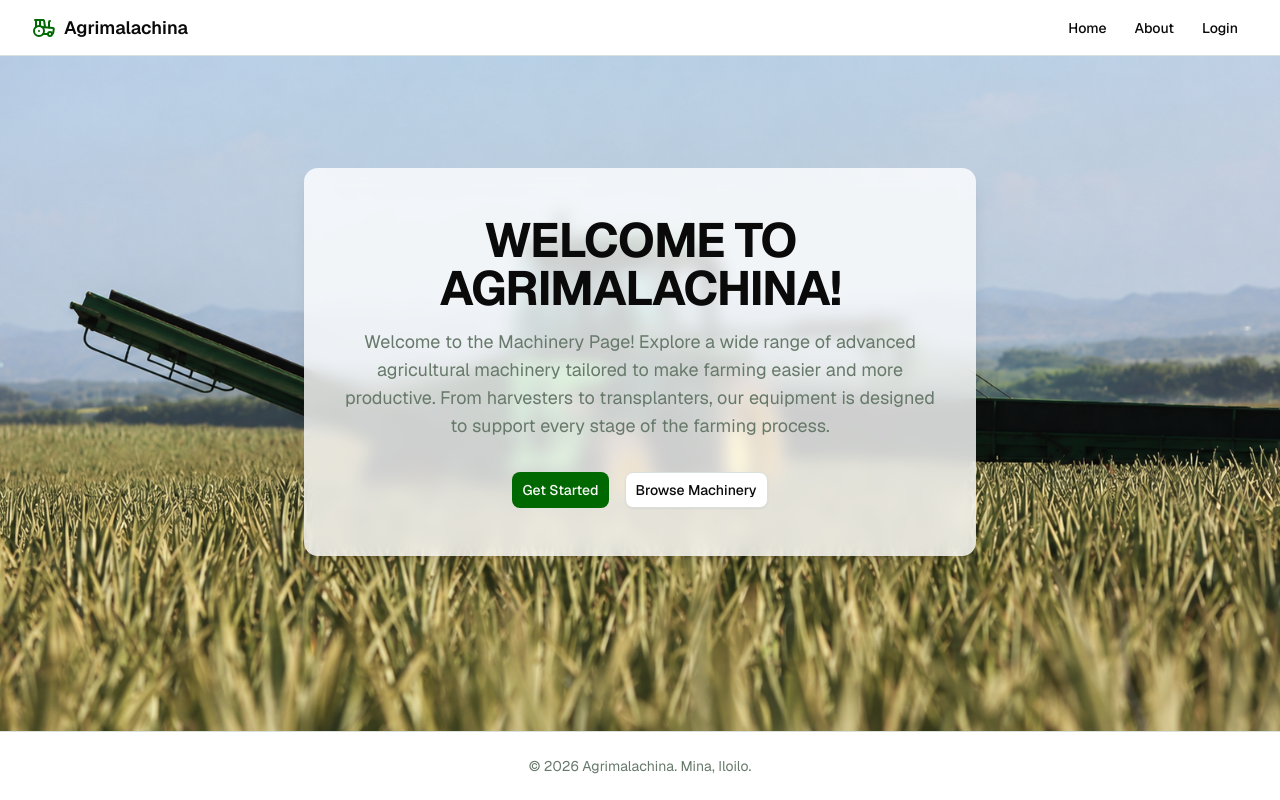
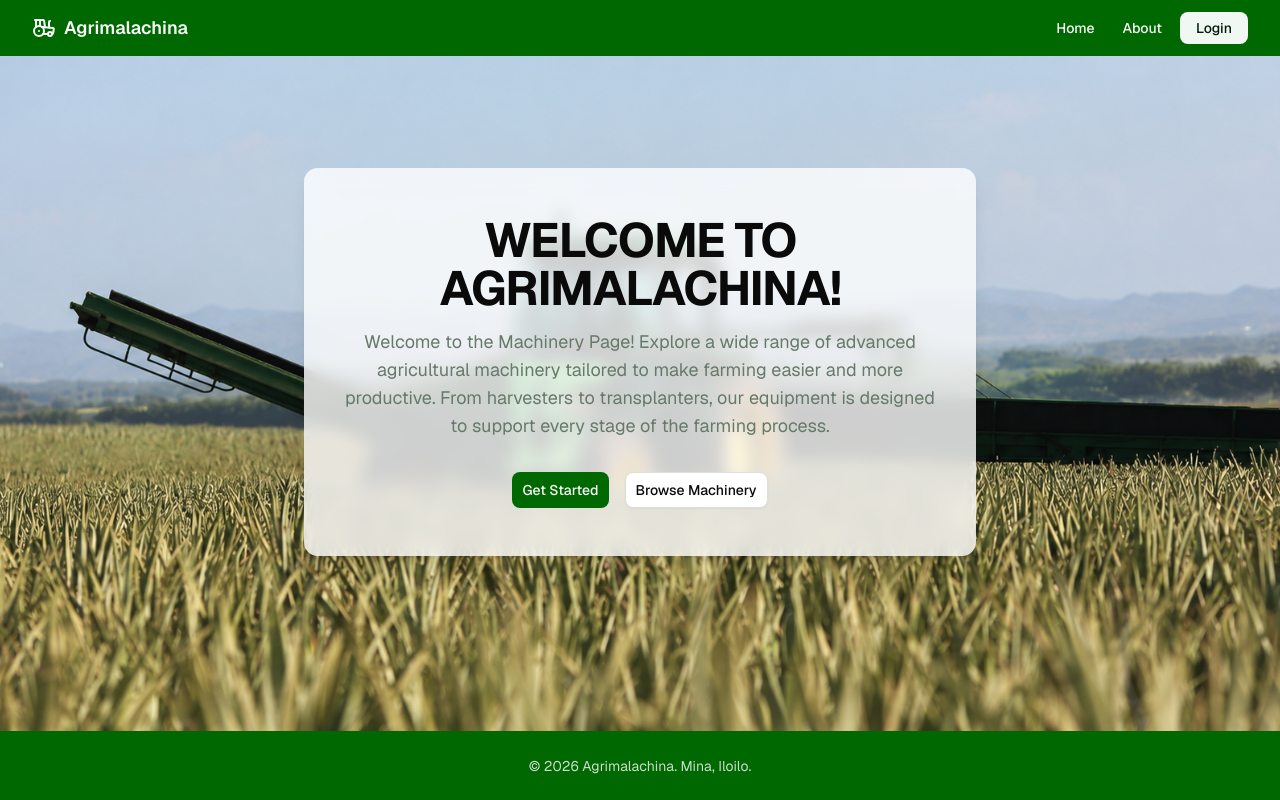
Before and after one commit to tomatocultivator1988/altarez, a Next.js app: page / in a window 1280 px wide. Built offline with nearby package versions, Linux system fonts and the light colour scheme.

Commit message:
Green header/footer on landing and about pages

```diff
--- a/src/app/about/page.tsx
+++ b/src/app/about/page.tsx
@@ -13,12 +13,12 @@ import { Tractor, Leaf, Shield } from "lucide-react"
 export default function AboutPage() {
   return (
     <div className="flex min-h-screen flex-col">
-      <header className="flex h-14 items-center gap-2 border-b bg-background px-4 lg:px-8">
-        <Tractor className="size-6 text-primary" />
+      <header className="flex h-14 items-center gap-2 border-b border-primary/20 bg-primary px-4 text-primary-foreground lg:px-8">
+        <Tractor className="size-6" />
         <span className="text-lg font-semibold">Agrimalachina</span>
         <div className="flex-1" />
-        <Link href="/" className={cn(buttonVariants({ variant: "ghost" }))}>Home</Link>
-        <Link href="/login" className={cn(buttonVariants({ variant: "default" }))}>Login</Link>
+        <Link href="/" className={cn(buttonVariants({ variant: "ghost" }), "text-primary-foreground hover:bg-primary-foreground/10")}>Home</Link>
+        <Link href="/login" className={cn(buttonVariants({ variant: "secondary" }), "h-8")}>Login</Link>
       </header>
       <main className="mx-auto max-w-3xl flex-1 space-y-8 px-4 py-16">
         <div className="text-center">
--- a/src/app/page.tsx
+++ b/src/app/page.tsx
@@ -33,15 +33,15 @@ const outlineCtaClass = cn(
 export default function LandingPage() {
   return (
     <div className="flex min-h-screen flex-col">
-      <header className="flex h-14 items-center justify-between border-b bg-background px-4 lg:px-8">
+      <header className="flex h-14 items-center justify-between border-b border-primary/20 bg-primary px-4 text-primary-foreground lg:px-8">
         <div className="flex items-center gap-2">
-          <Tractor className="size-6 text-primary" />
+          <Tractor className="size-6" />
           <span className="text-lg font-semibold">Agrimalachina</span>
         </div>
         <nav className="flex items-center gap-2">
-          <Link href="/" className={navLinkClass}>Home</Link>
-          <Link href="/about" className={navLinkClass}>About</Link>
-          <Link href="/login" className={navLinkClass}>Login</Link>
+          <Link href="/" className={cn(navLinkClass, "text-primary-foreground hover:bg-primary-foreground/10")}>Home</Link>
+          <Link href="/about" className={cn(navLinkClass, "text-primary-foreground hover:bg-primary-foreground/10")}>About</Link>
+          <Link href="/login" className={cn(buttonVariants({ variant: "secondary" }), "h-8")}>Login</Link>
         </nav>
       </header>
 
@@ -65,7 +65,7 @@ export default function LandingPage() {
         </div>
       </main>
 
-      <footer className="border-t py-6 text-center text-sm text-muted-foreground">
+      <footer className="border-t border-primary/20 bg-primary py-6 text-center text-sm text-primary-foreground/80">
         &copy; {new Date().getFullYear()} Agrimalachina. Mina, Iloilo.
       </footer>
     </div>
```
